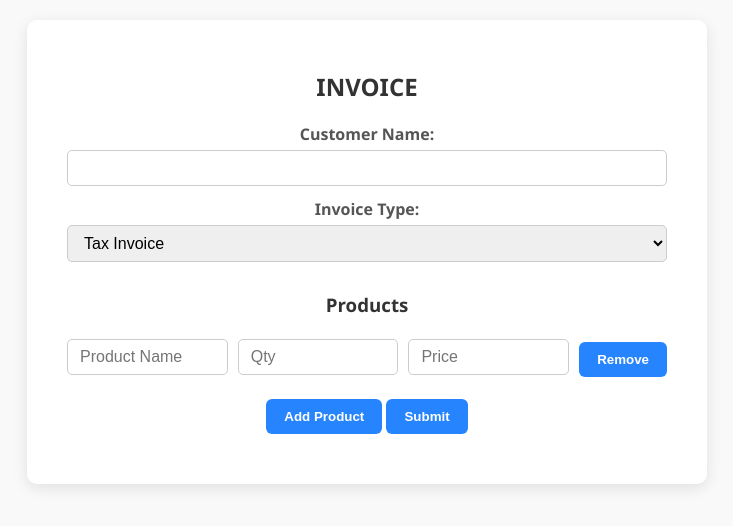
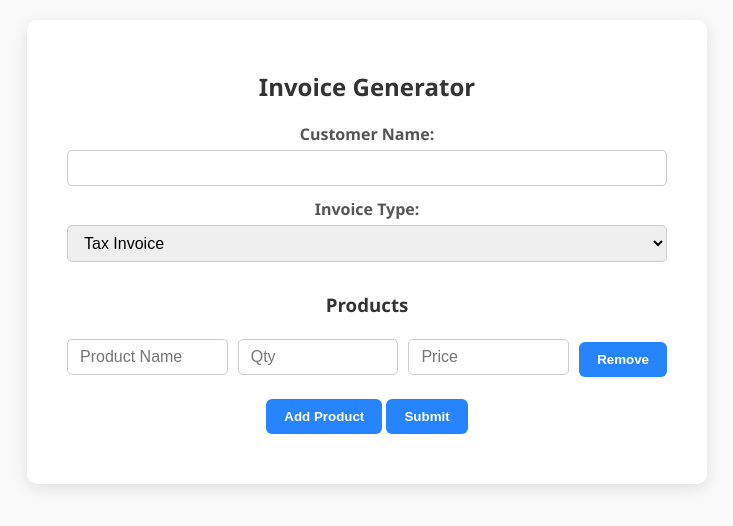
Before and after one commit to samsharma125/invoice-generator-webapp, a website: page public/index.html in a window 1280 px wide. Shown: the whole page, without its empty margins (273-1006 px from the left). Drawn offline with Linux system fonts and the light colour scheme.

Commit message:
added html file

```diff
--- a/public/index.html
+++ b/public/index.html
@@ -125,7 +125,7 @@
 </head>
 <body>
   <center>
-    <h2>INVOICE</h2>
+    <h2>Invoice Generator </h2>
     <form id="invoiceForm">
       <label>Customer Name: <input type="text" name="customerName" required /></label>
 
```
